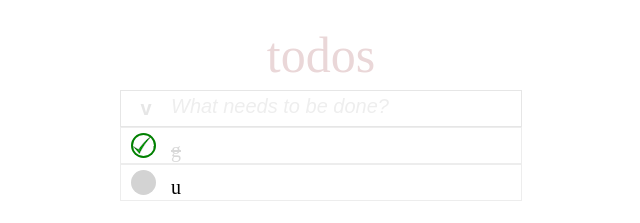
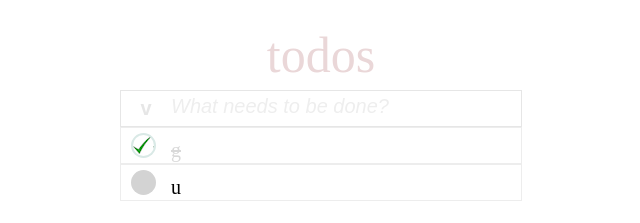
Before and after one commit to EvaMelon/ToDo-React, a React (Create React App) app: page / in a window 1280 px wide. Shown: the top 223 px of the page, without its empty margins (319-959 px from the left). Built offline with nearby package versions, Linux system fonts and the light colour scheme.

Commit message:
added changes-tick mark

```diff
--- a/src/App.css
+++ b/src/App.css
@@ -77,17 +77,11 @@ div.done {
 }
 
 .check-container {
-  display: flex;
-  position: relative;
   display: block;
-
   position: relative;
   padding-left: 35px;
   margin-bottom: 12px;
-  cursor: pointer;
   font-size: 22px;
-  user-select: none;
-
 }
 
 .check-container input {
@@ -95,22 +89,8 @@ div.done {
   opacity: 0;
 }
 
-.checkmark{
-  position: absolute;
-  left: 10px;
-  top:5px;
-  height: 25px;
-  width: 25px;
-  background-color: lightgrey;
-  border-radius: 50%;
-}
-
-/*.check-container:hover input ~ .checkmark {
-  background-color: #ccc;
-}*/
-
 .check-container input:checked ~ .checkmark {
-  background-color:green
+  background-color:#D9E9E6;
 }
 
 .checkmark:after {
@@ -130,5 +110,15 @@ div.done {
   height: 21px;
   background-image: url("./image/tick.png");
   border-radius:50%;
-  /*background:green;*/
 }
+
+.checkmark{
+  position: absolute;
+  left: 10px;
+  top:5px;
+  height: 25px;
+  width: 25px;
+  background-color: lightgrey;
+  border-radius: 50%;
+
+}
```
